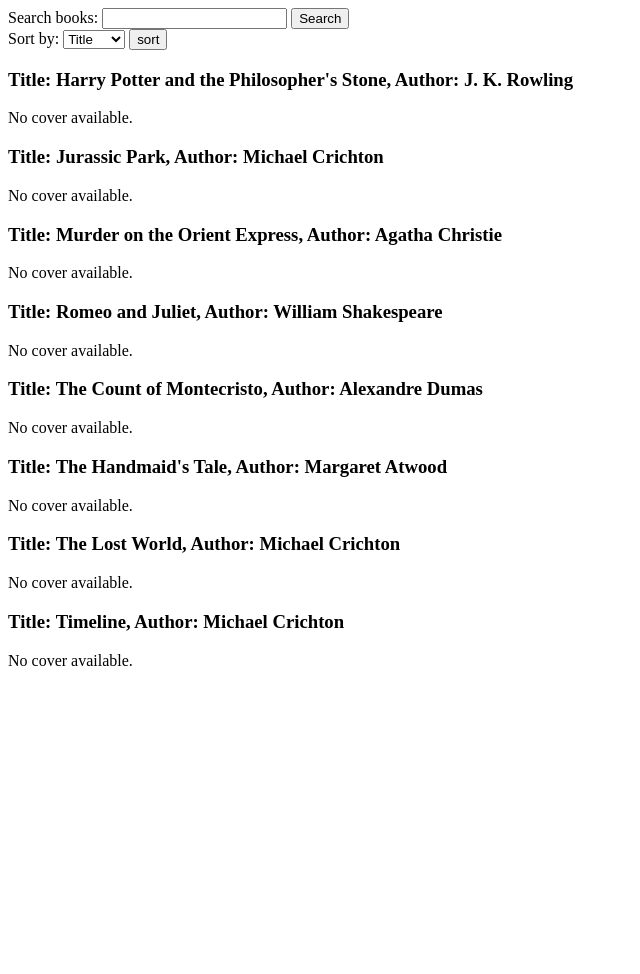
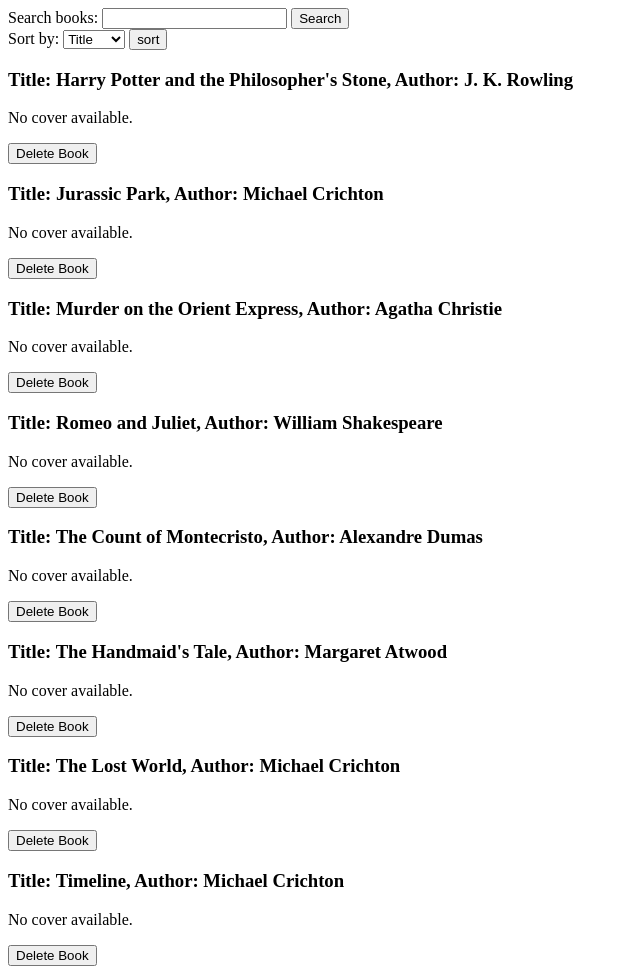
Before and after one commit to esterplaza/book_alchemy, a Flask app: page / in a window 1280 px wide. Shown: the whole page, without its empty margins (0-640 px from the left). Before the commit the page ends 666 px from the top, so only its background shows below. Run offline with Flask 3, Linux system fonts and the light colour scheme; data that the repository does not hold is empty.

Commit message:
add delete route

```diff
--- a/app.py
+++ b/app.py
@@ -3,7 +3,7 @@
 
 import requests
 from dotenv import load_dotenv
-from flask import Flask, render_template, request
+from flask import Flask, render_template, request, redirect, url_for
 from flask_sqlalchemy import SQLAlchemy
 from sqlalchemy.exc import IntegrityError
 
@@ -43,7 +43,8 @@
         book_data.append({
             "title": book.title,
             "author": author_name,
-            "cover_url": cover_url
+            "cover_url": cover_url,
+            "book_id": book.id
         })
     return book_data
 
@@ -59,6 +60,7 @@
     The user can sort how the books are displayed by title and author. By
     default the books are displayed ordered by title.
     """
+    success_delete = request.args.get("success_delete")
     search = request.args.get("search", "")
     sort = request.args.get("sort", "title")
     stmt = (
@@ -76,15 +78,15 @@
         books = db.session.execute(
             stmt.order_by(Author.name)
         ).all()
-    books = db.session.execute(
-        stmt.order_by(Book.title)
-    ).all()
+    else:
+        books = db.session.execute(
+            stmt.order_by(Book.title)
+        ).all()
     if books:
         book_data = get_book_data(books)
-        return render_template("home.html", books=book_data)
+        return render_template("home.html", books=book_data, success_delete=success_delete), 200
     no_success = f"No books match this search criteria: {search}"
-    return render_template("home.html", no_success=no_success)
-
+    return render_template("home.html", success_delete=success_delete, no_success=no_success), 200
 
 
 @app.route('/add_author', methods=["GET", "POST"])
@@ -120,7 +122,7 @@
             "add_author.html",
             success=f"The author {author.name} has successfully been added to the database"
         ), 200
-    return render_template("add_author.html")
+    return render_template("add_author.html"), 200
 
 
 @app.route('/add_book', methods=["GET", "POST"])
@@ -161,7 +163,42 @@
             authors=authors,
             success=f"The book {book.title} has successfully been added to the database"
         ), 200
-    return render_template("add_book.html", authors=authors)
+    return render_template("add_book.html", authors=authors), 200
+
+
+@app.route('/book/<int:book_id>/delete', methods=["POST"])
+def delete_book(book_id):
+    """Deletes a book by its ID.
+
+        Searches in the database for a book matching the provided ID.
+        If found, the book is removed from the database, and the user is
+        redirected to the homepage and a successful message is displayed.
+
+        Args:
+            book_id (int): The id of the book to delete.
+
+        Returns:
+            It the book with the given id exists, the book entry is deleted
+            from the database.
+            Redirects to the home page with a success or
+            error message in the query parameters.
+        """
+
+    book_to_delete = db.session.execute(db.select(Book).where(Book.id == book_id)).scalar_one_or_none()
+    author_id_book_to_delete = db.session.execute(db.select(Book.author_id).where(Book.id == book_id)).scalar_one_or_none()
+    author_to_delete = db.session.execute(db.select(Author).where(Author.id == author_id_book_to_delete)).scalar_one_or_none()
+    if book_to_delete:
+        db.session.delete(book_to_delete)
+        db.session.commit()
+        remaining_books = db.session.execute(
+            db.select(Book).where(Book.author_id == author_id_book_to_delete)
+        ).scalars()
+        if remaining_books is None:
+            db.session.delete(author_to_delete)
+            db.session.commit()
+            return redirect(url_for('index', success_delete=f"The book {book_to_delete.title} and the author {author_to_delete.name} have been successfully deleted ."))
+        return redirect(url_for('index', success_delete=f"The book {book_to_delete.title} has been successfully deleted ."))
+    return redirect(url_for('index', success_delete=f"The book {book_to_delete.title} was not found."))
 
 
 # with app.app_context():
--- a/templates/home.html
+++ b/templates/home.html
@@ -6,6 +6,9 @@
     <meta http-equiv="X-UA-Compatible" content="ie=edge">
   </head>
   <body>
+    {% if success_delete %}
+        <p>{{ success_delete }}</p>
+    {% endif %}
     <div>
         <form action="/" method="GET">
             <label for="search">Search books:</label>
@@ -33,8 +36,12 @@
       {% else %}
         <p>No cover available.</p>
       {% endif %}
+        <form action="{{ url_for('delete_book', book_id=book['book_id']) }}" method="POST">
+            <button type="submit">Delete Book</button>
+        </form>
     </div>
     {% endfor %}
+
   {% if no_success %}
     <p>{{ no_success }}</p>
   {% endif %}
```
Also changed, not shown: data/library.sqlite.
